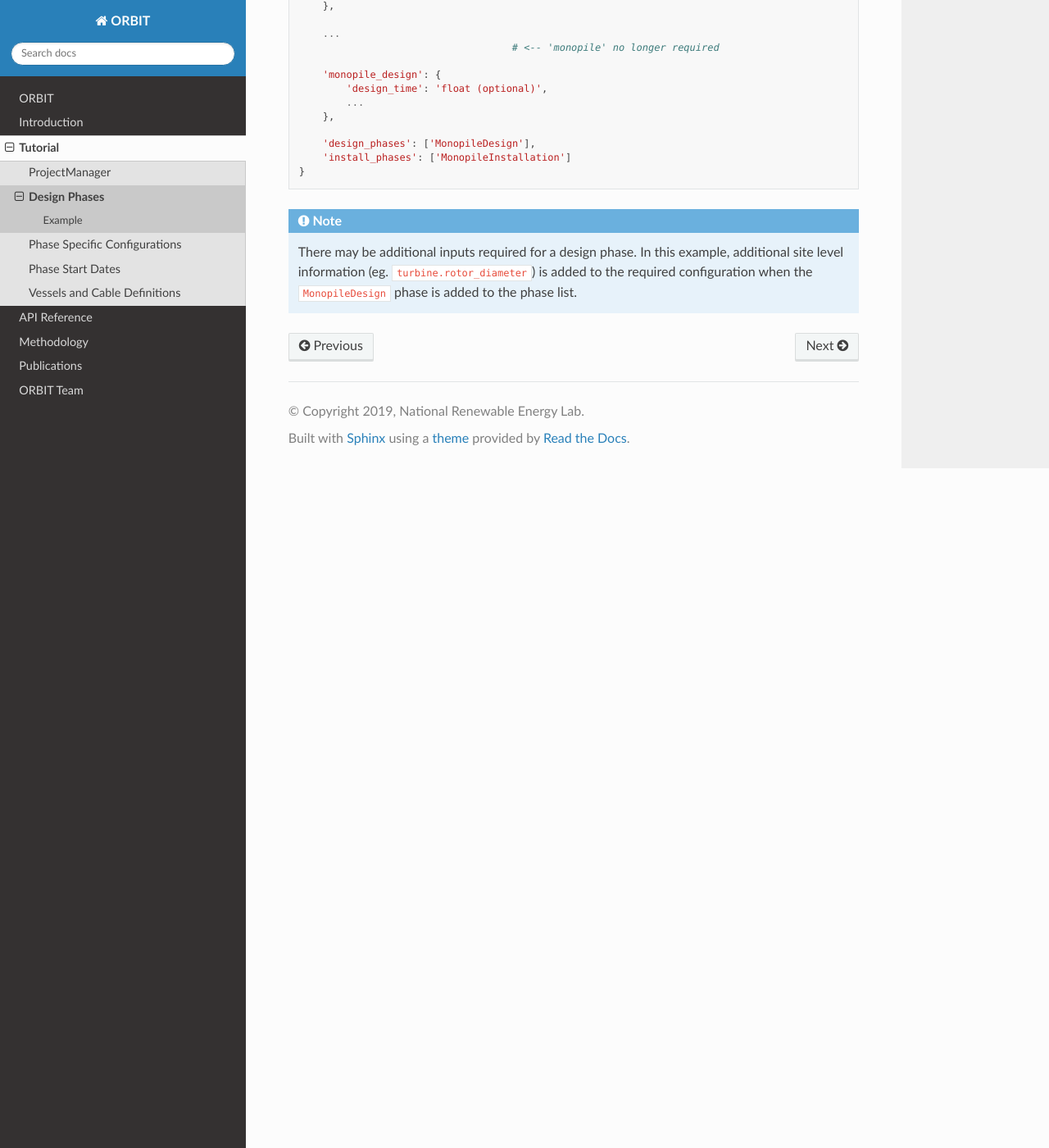
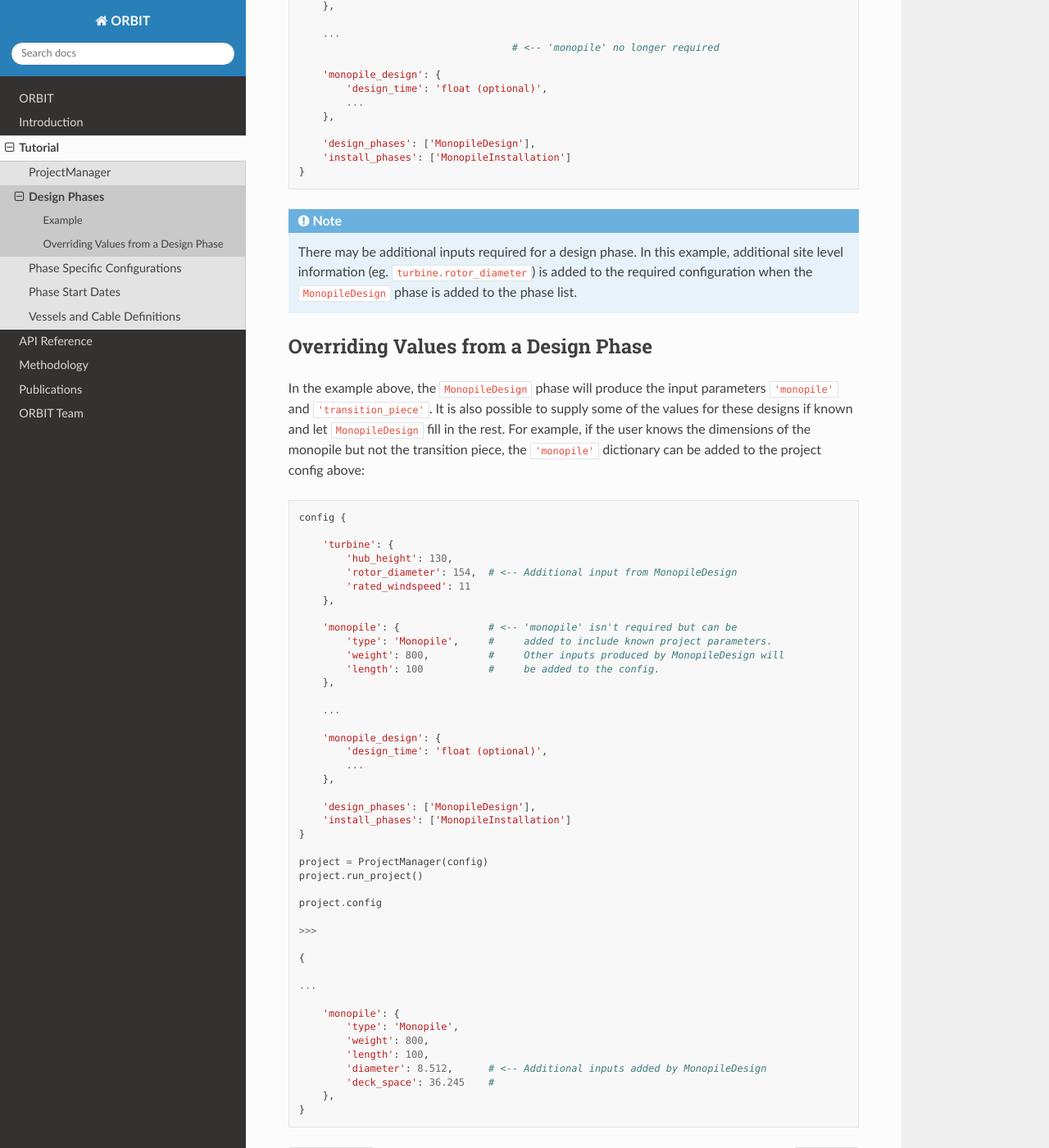
Before and after one commit to WISDEM/ORBIT, a Sphinx documentation site: the page built from docs/source/tutorial/design_phases.rst, in a window 1280 px wide and 1400 px high, scrolled down 1746 px. Shown: the whole window at 82% size. Built offline with Sphinx 7.4.7 and the Read the Docs theme 2.0.0, drawn with Linux system fonts in a browser that asks for light colours; the version number could not be read and is left out.

Commit message:
Added example of overriding design phase values.

```diff
--- a/docs/source/tutorial/design_phases.rst
+++ b/docs/source/tutorial/design_phases.rst
@@ -111,3 +111,60 @@ the ``'monopile'`` sub dictionary for the user:
    additional site level information (eg. ``turbine.rotor_diameter``) is added
    to the required configuration when the ``MonopileDesign`` phase is added to
    the phase list.
+
+Overriding Values from a Design Phase
+-------------------------------------
+
+In the example above, the ``MonopileDesign`` phase will produce the input
+parameters ``'monopile'`` and ``'transition_piece'``. It is also possible to
+supply some of the values for these designs if known and let ``MonopileDesign``
+fill in the rest. For example, if the user knows the dimensions of the monopile
+but not the transition piece, the ``'monopile'`` dictionary can be added to the
+project config above:
+
+.. code-block:: python
+
+   config {
+
+       'turbine': {
+           'hub_height': 130,
+           'rotor_diameter': 154,  # <-- Additional input from MonopileDesign
+           'rated_windspeed': 11
+       },
+
+       'monopile': {               # <-- 'monopile' isn't required but can be
+           'type': 'Monopile',     #     added to include known project parameters.
+           'weight': 800,          #     Other inputs produced by MonopileDesign will
+           'length': 100           #     be added to the config.
+       },
+
+       ...
+
+       'monopile_design': {
+           'design_time': 'float (optional)',
+           ...
+       },
+
+       'design_phases': ['MonopileDesign'],
+       'install_phases': ['MonopileInstallation']
+   }
+
+   project = ProjectManager(config)
+   project.run_project()
+
+   project.config
+
+   >>>
+
+   {
+
+   ...
+
+       'monopile': {
+           'type': 'Monopile',
+           'weight': 800,
+           'length': 100,
+           'diameter': 8.512,      # <-- Additional inputs added by MonopileDesign
+           'deck_space': 36.245    #
+       },
+   }
```
